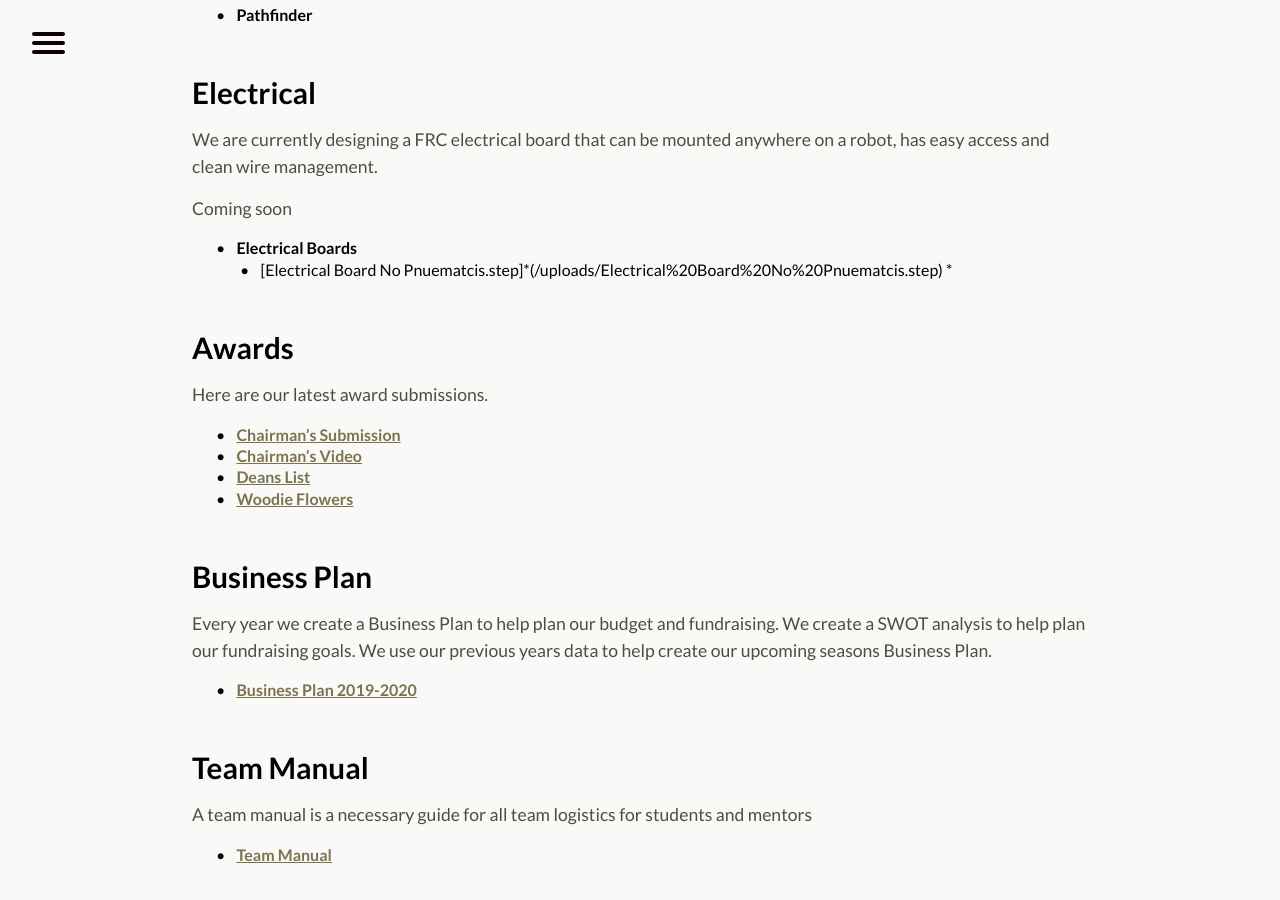
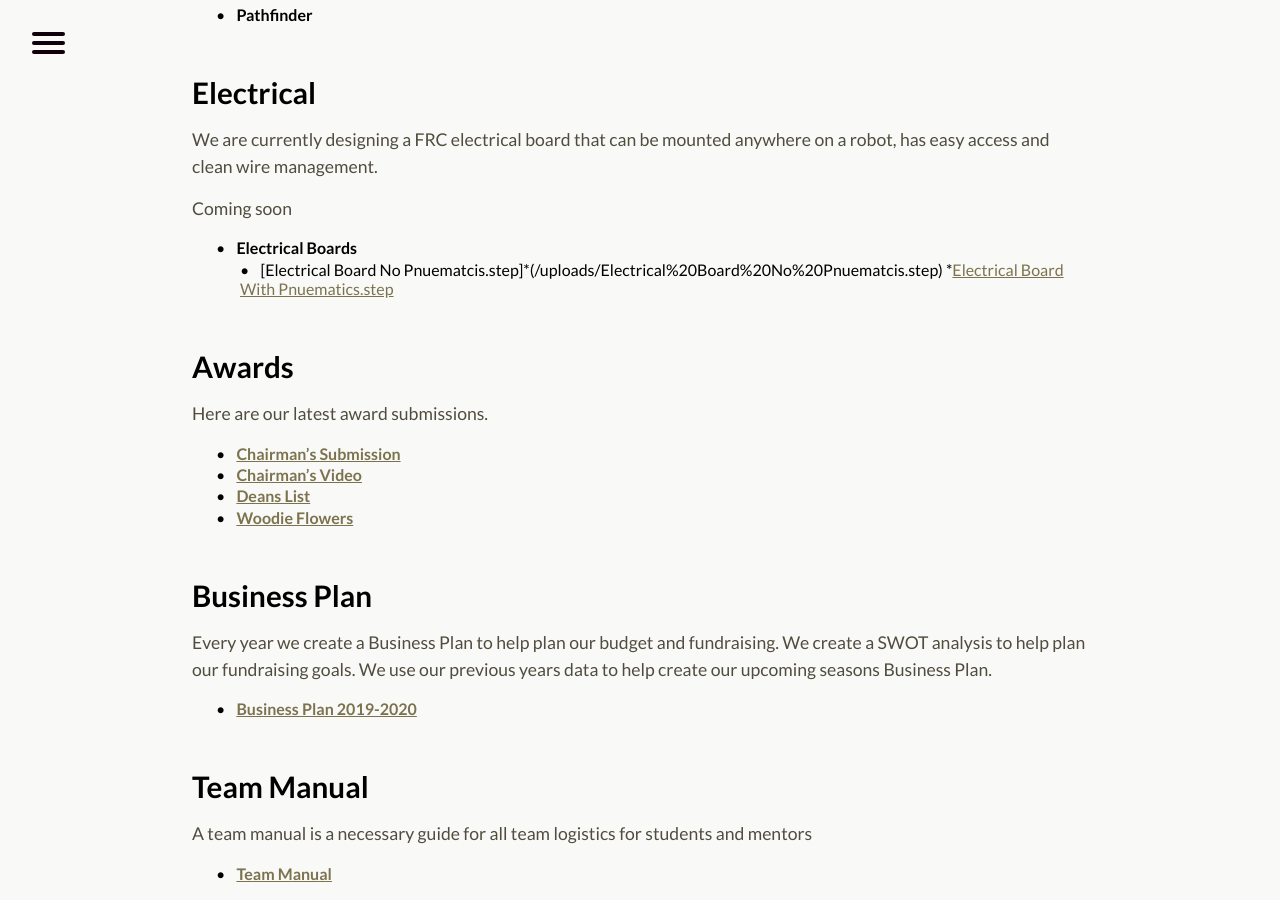
Before and after one commit to perSEVERE-5962/frc5962, a Jekyll site: the page built from resources.markdown, in a window 1280 px wide and 900 px high, scrolled down 1157 px. Built offline with Jekyll 4.4.1, drawn with Linux system fonts in a browser that asks for light colours.

Commit message:
Updated Resources

```diff
--- a/resources.markdown
+++ b/resources.markdown
@@ -39,7 +39,7 @@ We are currently designing a FRC electrical board that can be mounted anywhere o
 Coming soon
 1. **Electrical Boards**
 * [Electrical Board No Pnuematcis.step]*(/uploads/Electrical%20Board%20No%20Pnuematcis.step)
-*
+*[Electrical Board With Pnuematics.step](/uploads/Electrical%20Board%20With%20Pnuematics.step)
 <div class="divider"></div>
 ## Awards
 Here are our latest award submissions.
```
